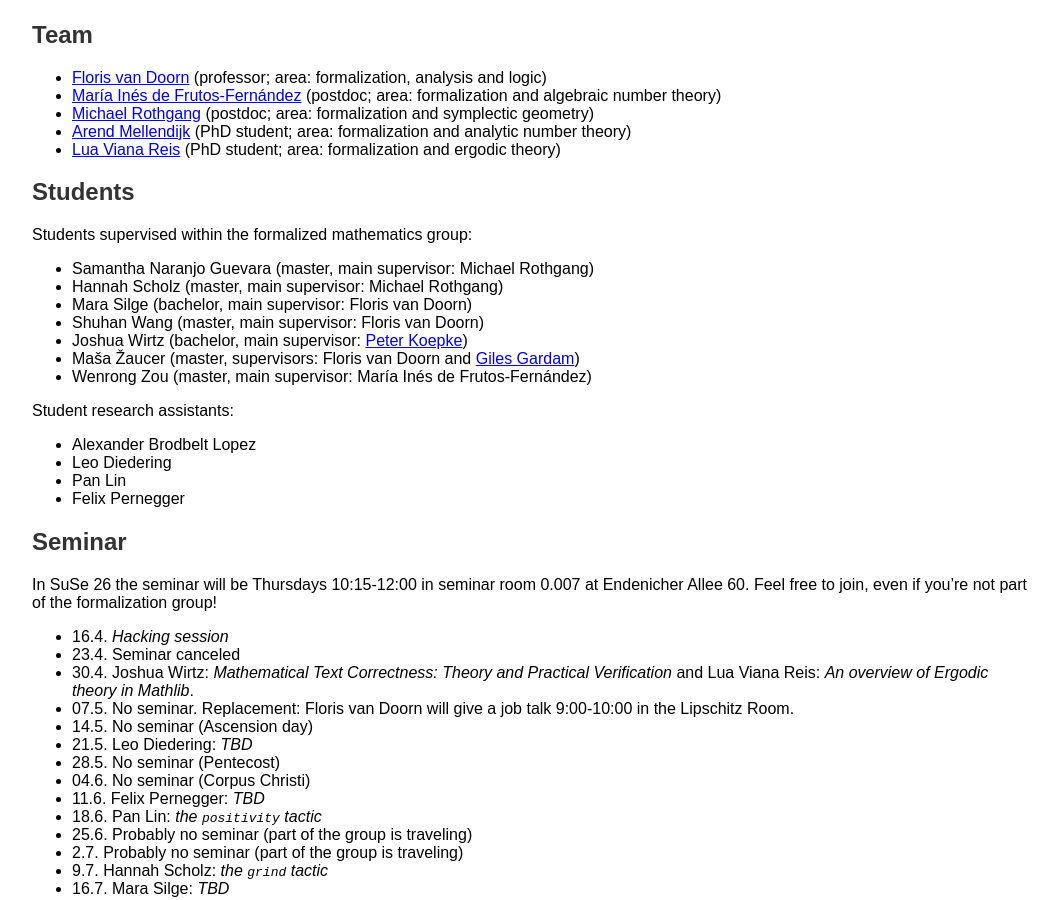
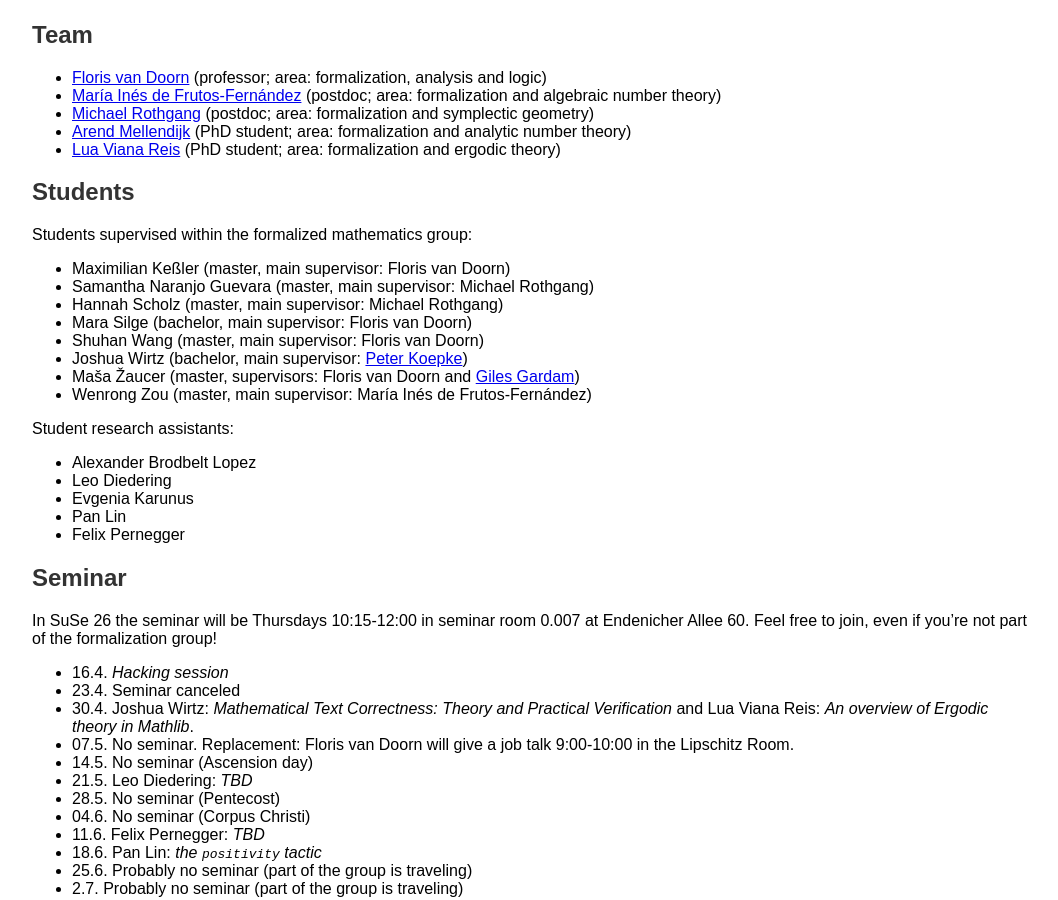
Before and after one commit to fpvandoorn/fpvandoorn.github.io, a Jekyll site: the page built from formalized-mathematics.md, in a window 1280 px wide and 900 px high, scrolled down 336 px. Shown: the whole window, without its empty margins (108-1166 px from the left). Built offline with Jekyll 4.4.1, drawn with Linux system fonts in a browser that asks for light colours; our own code applies the rules of GitHub Pages for plain Markdown files.

Commit message:
add more students

```diff
--- a/formalized-mathematics.md
+++ b/formalized-mathematics.md
@@ -32,6 +32,7 @@ This should be done on a different IRU webpage. -->
 
 Students supervised within the formalized mathematics group:
 
+* Maximilian Keßler (master, main supervisor: Floris van Doorn)
 * Samantha Naranjo Guevara (master, main supervisor: Michael Rothgang)
 * Hannah Scholz (master, main supervisor: Michael Rothgang)
 * Mara Silge (bachelor, main supervisor: Floris van Doorn)
@@ -39,11 +40,11 @@ Students supervised within the formalized mathematics group:
 * Joshua Wirtz (bachelor, main supervisor: [Peter Koepke](https://www.math.uni-bonn.de/people/koepke/))
 * Maša Žaucer (master, supervisors: Floris van Doorn and [Giles Gardam](https://www.gilesgardam.com/))
 * Wenrong Zou (master, main supervisor: María Inés de Frutos-Fernández)
-<!-- potentially: Max -->
 
 Student research assistants:
 * Alexander Brodbelt Lopez
 * Leo Diedering
+* Evgenia Karunus
 * Pan Lin
 * Felix Pernegger
 
```
